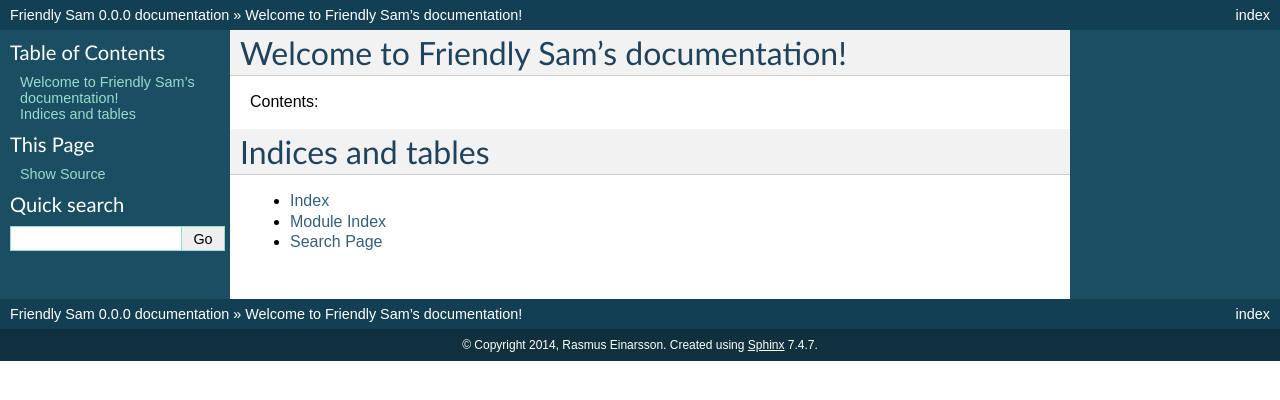
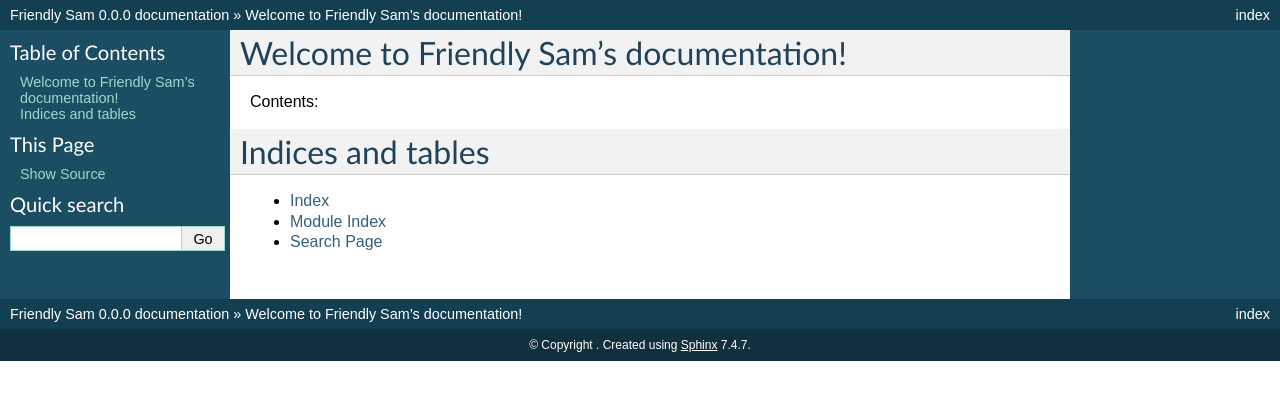
Before and after one commit to sp-etx/friendlysam, a Sphinx documentation site: the page built from docs/index.rst, in a window 1280 px wide. Shown: the top 400 px of the page. Built offline with Sphinx 7.4.7, drawn with Linux system fonts in a browser that asks for light colours.

Commit message:
Remove copyright holder

```diff
--- a/docs/conf.py
+++ b/docs/conf.py
@@ -47,7 +47,7 @@ master_doc = 'index'
 
 # General information about the project.
 project = u'Friendly Sam'
-copyright = u'2014, Rasmus Einarsson'
+copyright = u''
 
 # The version info for the project you're documenting, acts as replacement for
 # |version| and |release|, also used in various other places throughout the
```
